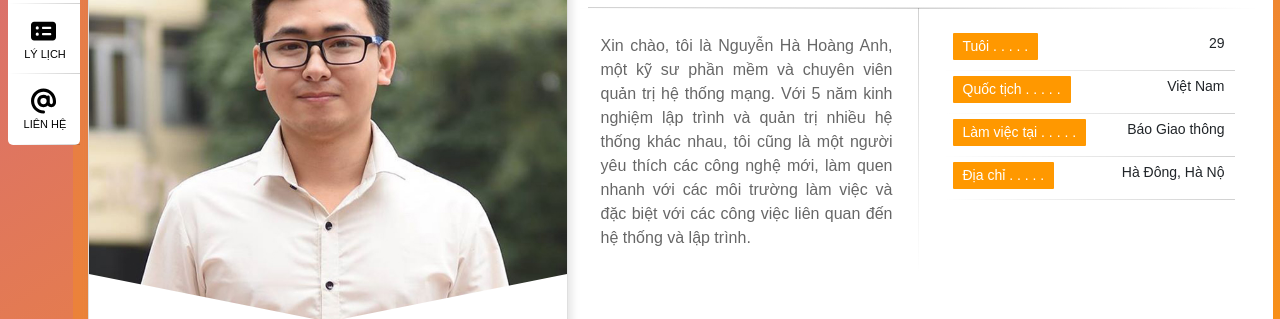
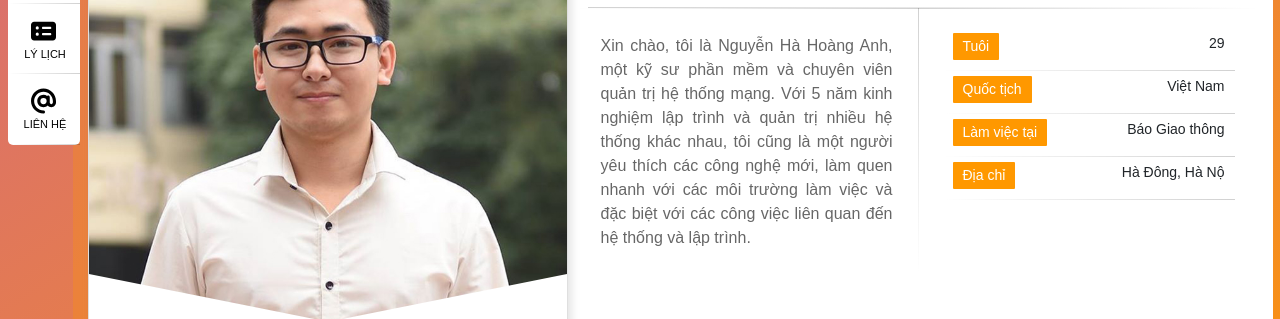
Before and after one commit to thanhnhan0974/Profile-page, a plain HTML site: page index.html in a window 1280 px wide. Shown: the part 162-481 px from the top of the page. Drawn offline with Linux system fonts and the light colour scheme; files whose address does not match are found by name.

Commit message:
update index file

```diff
--- a/index.html
+++ b/index.html
@@ -81,10 +81,10 @@
                             </div>
                             <div class="col-sm-6 my-info">
                                 <ul>
-                                    <li class="lb"><span>Tuôi . . . . .</span>29</li>
-                                    <li class="lb"><span>Quốc tịch . . . . .</span>Việt Nam</li>
-                                    <li class="lb"><span>Làm việc tại . . . . .</span>Báo Giao thông</li>
-                                    <li class="lb"><span>Địa chỉ . . . . .</span>Hà Đông, Hà Nộ</li>
+                                    <li class="lb"><span>Tuôi</span>29</li>
+                                    <li class="lb"><span>Quốc tịch</span>Việt Nam</li>
+                                    <li class="lb"><span>Làm việc tại</span>Báo Giao thông</li>
+                                    <li class="lb"><span>Địa chỉ</span>Hà Đông, Hà Nộ</li>
                                 </ul>
                             </div>
                         </div>
@@ -431,9 +431,9 @@
                         <div class="body row lt">
                             <div class="col-md-12 mt-3">
                                 <ul>
-                                    <li class="lmb"><span>Địa chỉ . . . . .</span>Hà Đông, Hà Nội</li>
-                                    <li class="lmb"><span>Làm thêm . . . . .</span>Sẵn sàng</li>
-                                    <li class="lmb"><span>Email . . . . .</span>hoanganhnguyenha.it@gmail.com</li>
+                                    <li class="lmb"><span>Địa chỉ</span>Hà Đông, Hà Nội</li>
+                                    <li class="lmb"><span>Làm thêm</span>Sẵn sàng</li>
+                                    <li class="lmb"><span>Email</span>hoanganhnguyenha.it@gmail.com</li>
                                 </ul>
                             </div>
                         </div>
```
